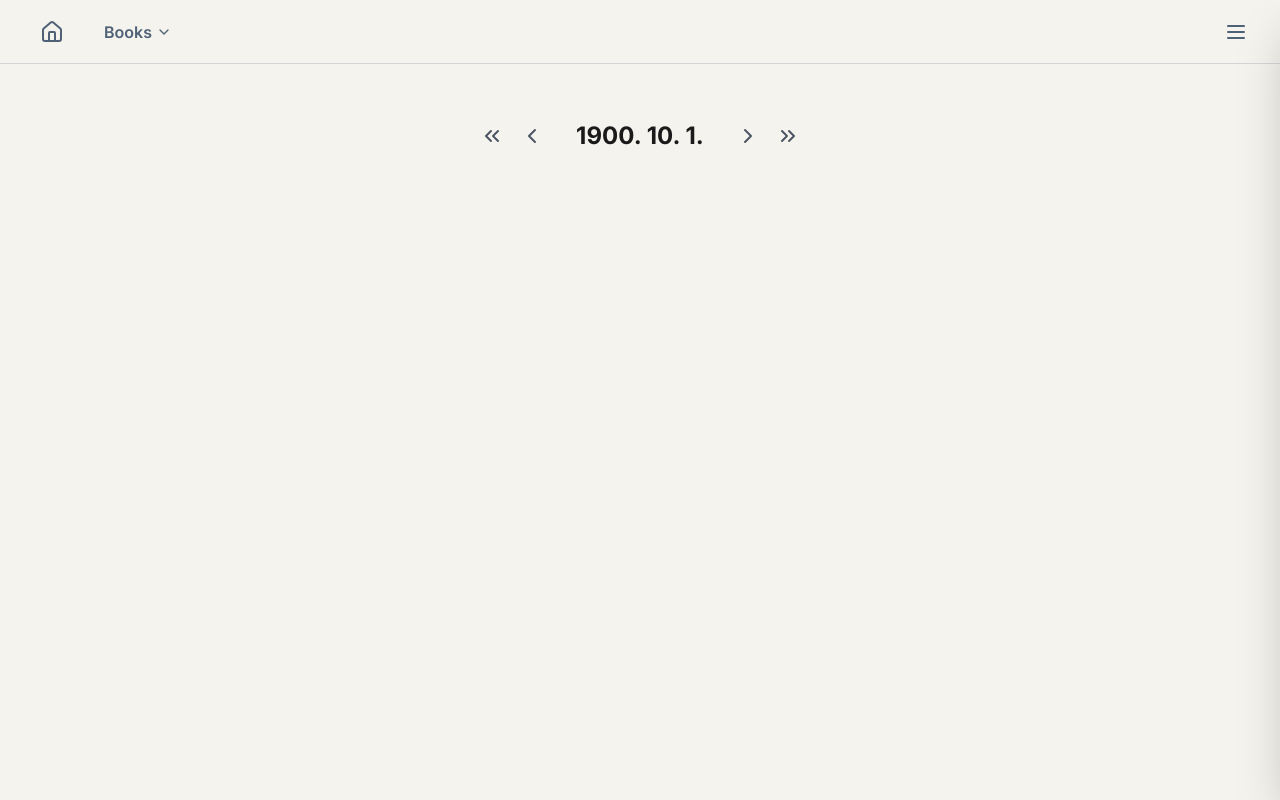
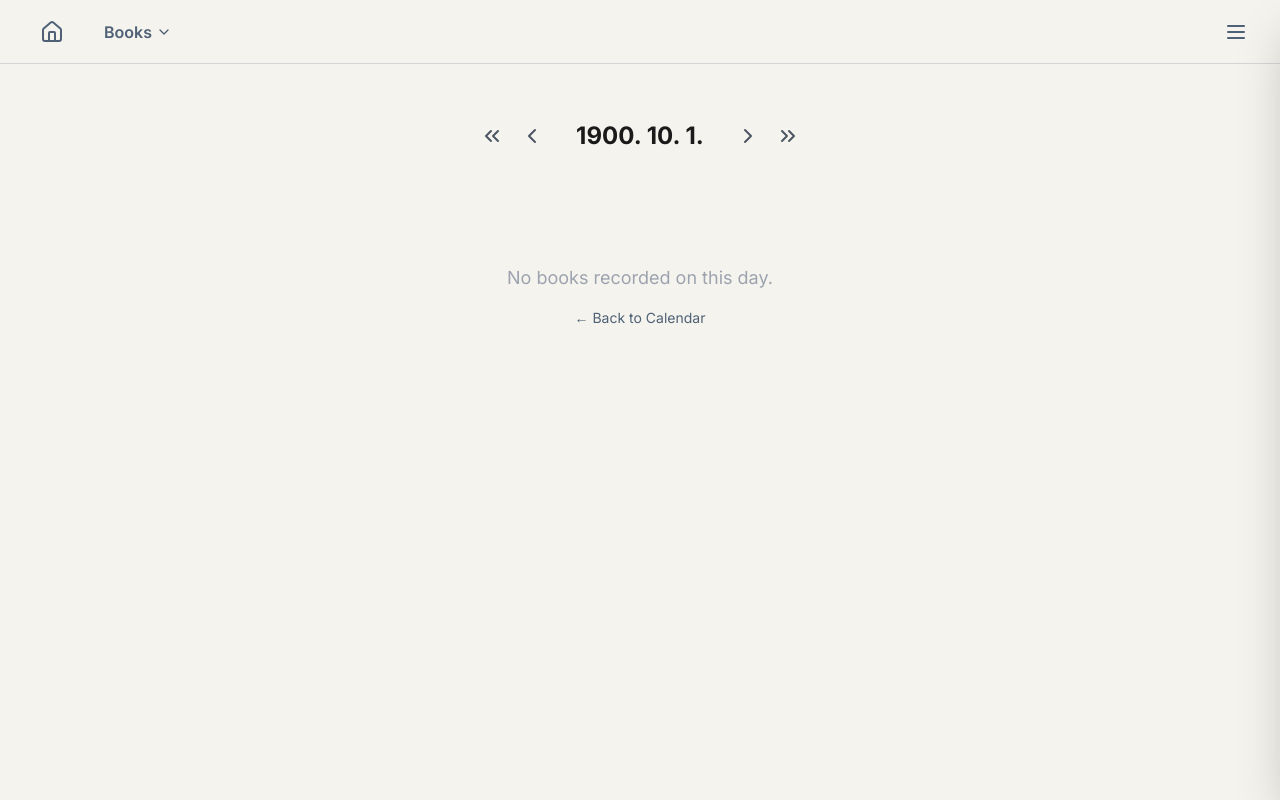
Before and after one commit to hwahyeon/book-diary, a Next.js app: page /book/1900/10/1 in a window 1280 px wide. Shown: the top 800 px of the page. Built offline with nearby package versions, Linux system fonts and the light colour scheme.

Commit message:
feat: Show empty state message on day view with no books

```diff
--- a/src/app/book/[year]/[month]/[day]/page.tsx
+++ b/src/app/book/[year]/[month]/[day]/page.tsx
@@ -123,6 +123,12 @@ export default function DetailPage({ params }: DetailPageProps) {
           </div>
         </Link>
       </div>
+      {filteredBooks.length === 0 && (
+        <div className="flex flex-col items-center py-20 text-center">
+          <p className="text-gray-400 text-lg mb-4">No books recorded on this day.</p>
+          <Link href="/book" className="text-primary hover:underline text-sm">← Back to Calendar</Link>
+        </div>
+      )}
       <ul className="flex flex-wrap gap-4">
         {filteredBooks.map((book: Book, index: number) => (
           <li
```
